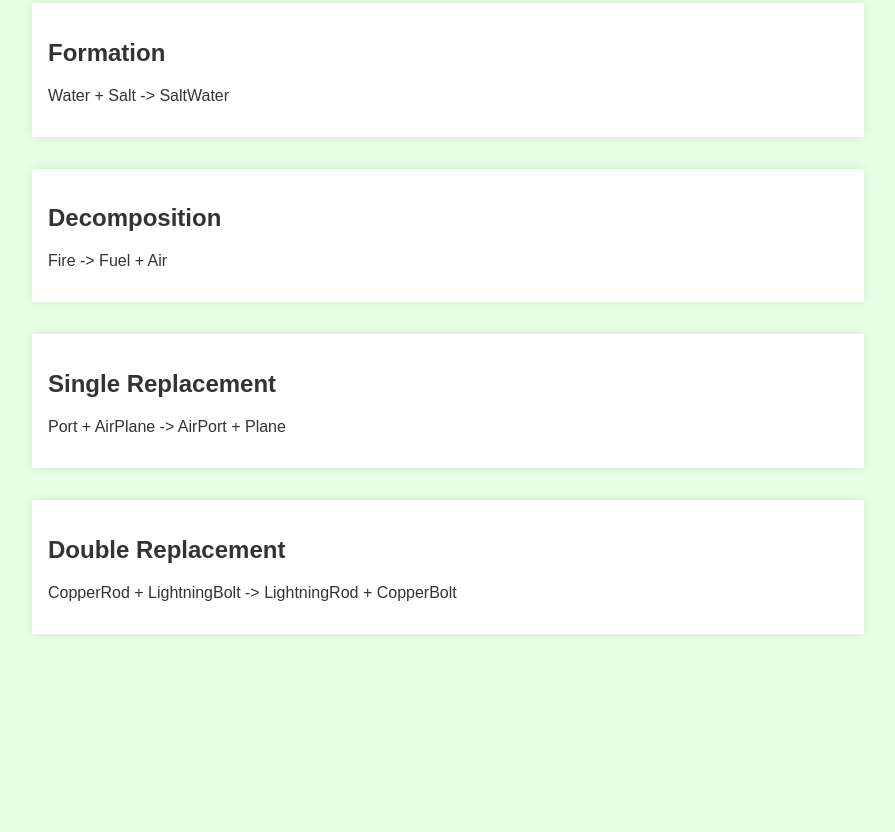
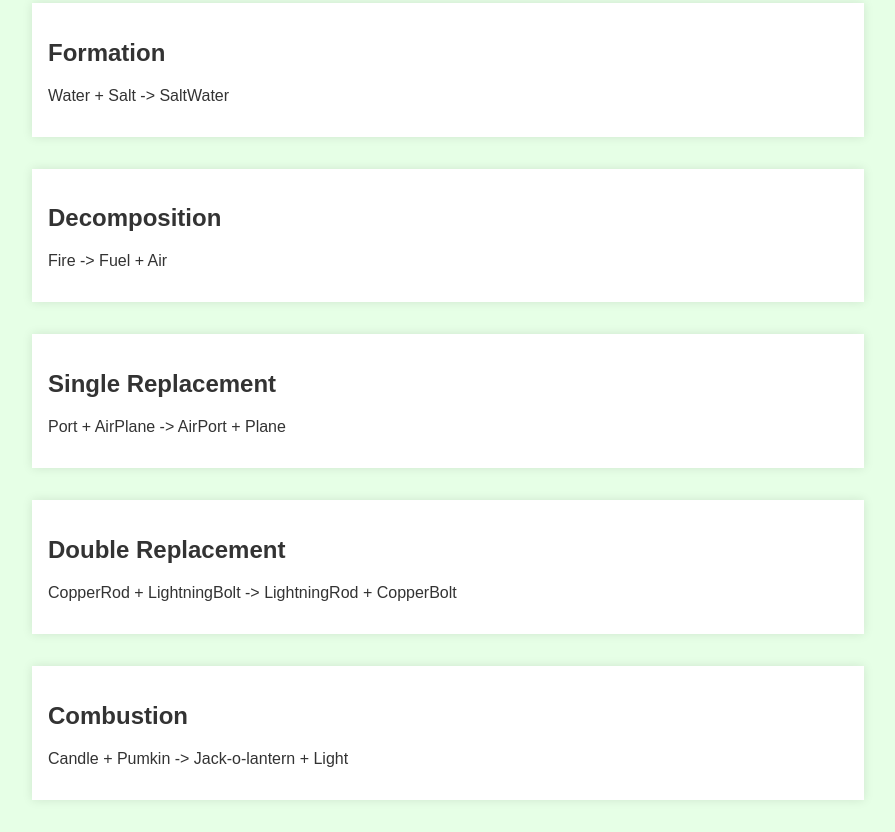
Before and after one commit to E60nohope4u67/website, a plain HTML site: page page2.html in a window 1280 px wide. Shown: the part 341-1173 px from the top of the page, without its empty margins (192-1087 px from the left). Before the commit the page ends 1007 px from the top, so only its background shows below. Drawn offline with Linux system fonts and the light colour scheme.

Commit message:
more info

```diff
--- a/page2.html
+++ b/page2.html
@@ -84,10 +84,18 @@
         <p>Port + AirPlane -> AirPort + Plane</p>
     </section>
 
+
+
     <section>
         <h2>Double Replacement</h2>
         <p>CopperRod + LightningBolt -> LightningRod + CopperBolt</p>
     </section>
+
+    <section>
+        <h2>Combustion</h2>
+        <p>Candle + Pumkin -> Jack-o-lantern + Light</p>
+    </section>
+
 </body>
 
 </html>
```
